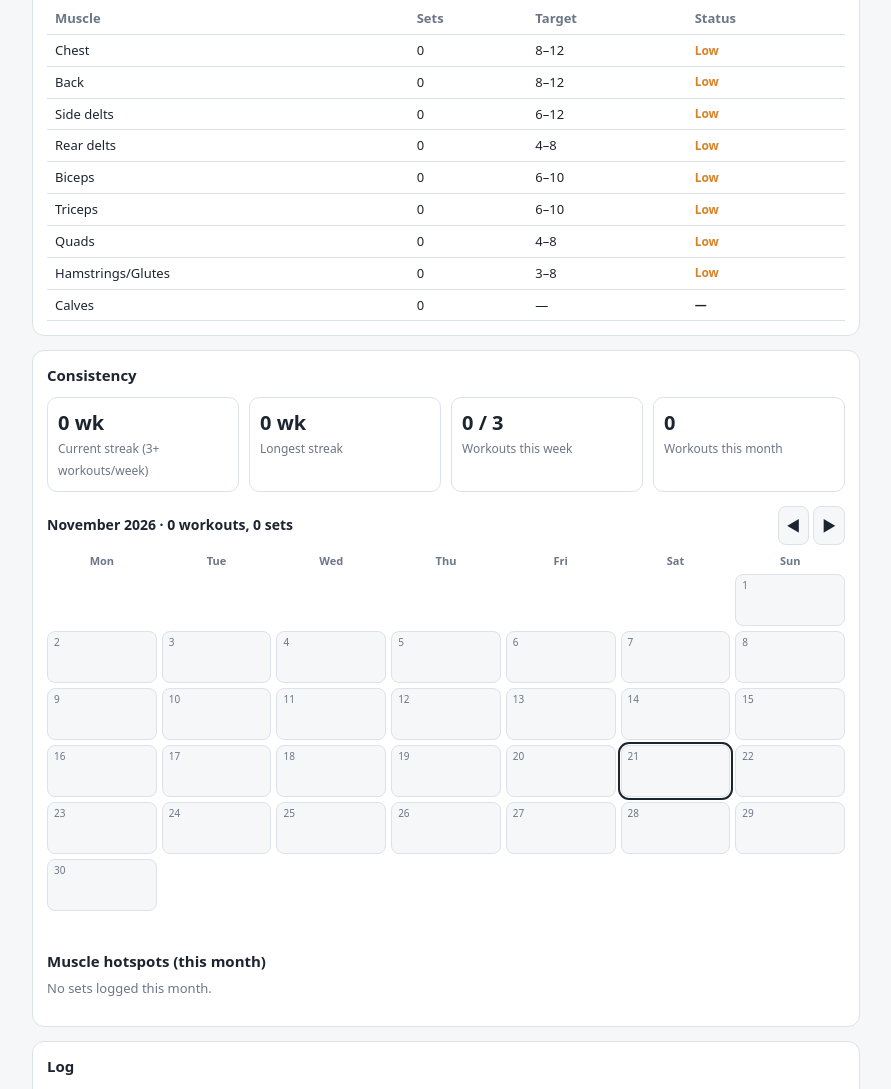
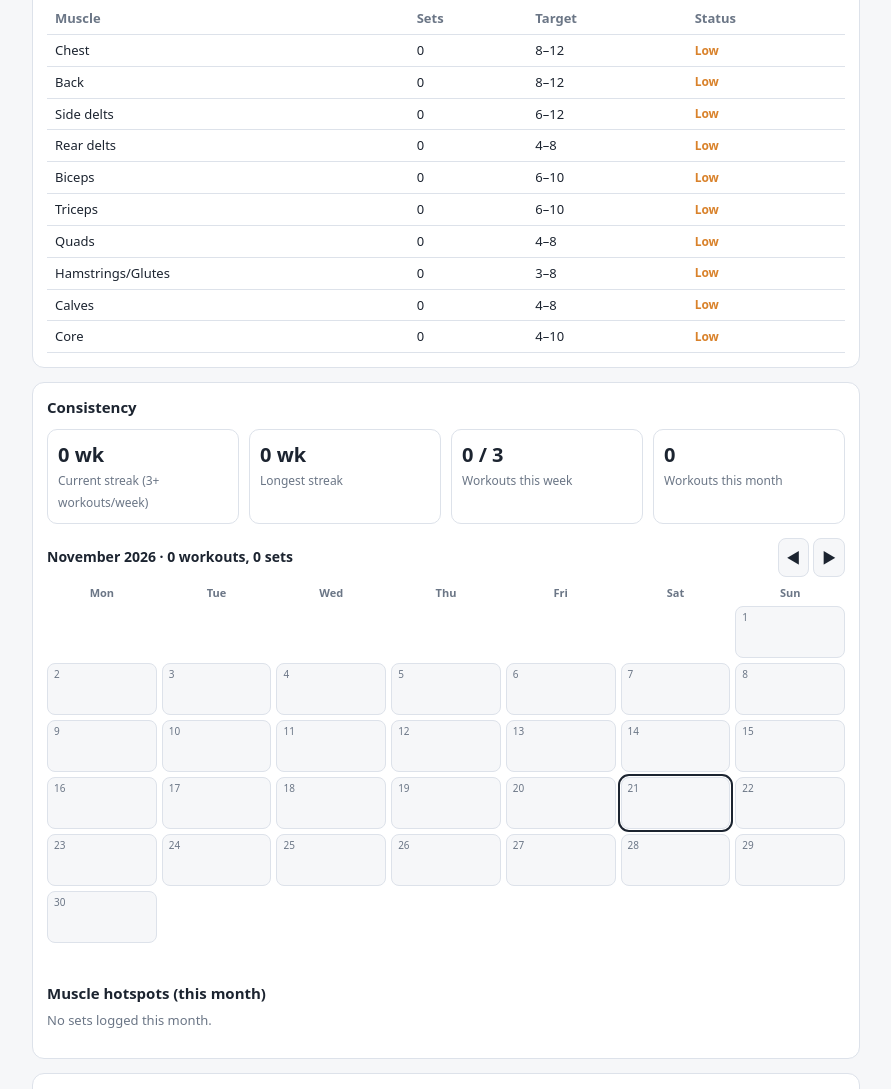
Before and after one commit to kurtzk10/fitness-tracker, a plain HTML site: page index.html in a window 1280 px wide. Shown: the part 1615-2704 px from the top of the page, without its empty margins (194-1085 px from the left). Drawn offline with Linux system fonts and the light colour scheme.

Commit message:
add: core muscle group and starter core exercises and calves weekly target

```diff
--- a/index.html
+++ b/index.html
@@ -127,8 +127,8 @@ th{color:var(--mu);font-weight:600}
 </section>
 </main>
 <script>
-const MUSCLES=["Chest","Back","Side delts","Rear delts","Biceps","Triceps","Quads","Hamstrings/Glutes","Calves"];
-const TARGET={"Chest":[8,12],"Back":[8,12],"Side delts":[6,12],"Rear delts":[4,8],"Biceps":[6,10],"Triceps":[6,10],"Quads":[4,8],"Hamstrings/Glutes":[3,8]};
+const MUSCLES=["Chest","Back","Side delts","Rear delts","Biceps","Triceps","Quads","Hamstrings/Glutes","Calves","Core"];
+const TARGET={"Chest":[8,12],"Back":[8,12],"Side delts":[6,12],"Rear delts":[4,8],"Biceps":[6,10],"Triceps":[6,10],"Quads":[4,8],"Hamstrings/Glutes":[3,8],"Calves":[4,8],"Core":[4,10]};
 const $=id=>document.getElementById(id);
 let rows=[],plan=[],lref=null,pref=null;
 const iso=d=>{const x=new Date(d);return x.getFullYear()+"-"+String(x.getMonth()+1).padStart(2,"0")+"-"+String(x.getDate()).padStart(2,"0")};
@@ -171,9 +171,9 @@ $("ex").addEventListener("keydown",e=>{
 const DAY=864e5;
 const LOADS=[6,11,16]; // dumbbell weights you own (lb); add to this list if you buy heavier ones
 // Next harder step for an exercise once it tops its range (used for bodyweight moves and at your heaviest dumbbell)
-const LADDER={"Knee push-up":"Incline push-up (step)","Incline push-up (step)":"Push-up (floor)","Push-up (floor)":"Push-up (feet elevated)","Glute bridge":"Single-leg glute bridge","Goblet squat":"Bulgarian split squat","Reverse lunge":"Bulgarian split squat","Romanian deadlift":"Single-leg Romanian deadlift"};
+const LADDER={"Knee push-up":"Incline push-up (step)","Incline push-up (step)":"Push-up (floor)","Push-up (floor)":"Push-up (feet elevated)","Glute bridge":"Single-leg glute bridge","Goblet squat":"Bulgarian split squat","Reverse lunge":"Bulgarian split squat","Romanian deadlift":"Single-leg Romanian deadlift","Dead bug":"Bicycle crunch","Bicycle crunch":"Weighted crunch"};
 // Starter exercises added to your library once (name, muscle, sets, reps, start load)
-const SEED=[["Push-up (floor)","Chest",3,"8-12","BW"],["Push-up (feet elevated)","Chest",3,"8-12","BW"],["Overhead press","Side delts",3,"10-12",11],["Reverse lunge","Quads",3,"10-12",11],["Bulgarian split squat","Quads",3,"8-12",11],["Glute bridge","Hamstrings/Glutes",3,"12-15","BW"],["Single-leg glute bridge","Hamstrings/Glutes",3,"10-12","BW"],["Single-leg Romanian deadlift","Hamstrings/Glutes",3,"10-12",11],["Prone T raise","Rear delts",2,"12-15",6]];
+const SEED=[["Push-up (floor)","Chest",3,"8-12","BW"],["Push-up (feet elevated)","Chest",3,"8-12","BW"],["Overhead press","Side delts",3,"10-12",11],["Reverse lunge","Quads",3,"10-12",11],["Bulgarian split squat","Quads",3,"8-12",11],["Glute bridge","Hamstrings/Glutes",3,"12-15","BW"],["Single-leg glute bridge","Hamstrings/Glutes",3,"10-12","BW"],["Single-leg Romanian deadlift","Hamstrings/Glutes",3,"10-12",11],["Prone T raise","Rear delts",2,"12-15",6],["Dead bug","Core",2,"8-12","BW"],["Bicycle crunch","Core",2,"12-15","BW"],["Plank","Core",2,"20-40 sec","BW"],["Weighted crunch","Core",2,"10-12",11]];
 let PGX={};
 const repRange=s=>{const m=String(s||"").match(/^\s*(\d+)\s*(?:-\s*(\d+))?\s*$/);return m?[+m[1],+(m[2]||m[1])]:null};
 function progress(){
@@ -383,7 +383,7 @@ $("csv").onclick=()=>{
   const a=document.createElement("a");a.href=URL.createObjectURL(new Blob([L.join("\n")],{type:"text/csv"}));a.download="fitness-log.csv";a.click();
 };
 rows=LS("fbt.rows")||[];plan=LS("fbt.plan")||[];
-if(!LS("fbt.seed1")){const have=new Set(names().map(n=>n.toLowerCase()));SEED.forEach(([exercise,muscle,sets,reps,load])=>{if(!have.has(exercise.toLowerCase()))plan.push({new:1,exercise,muscle,sets,reps,load})});SV("fbt.seed1",1);persist()}
+if(!LS("fbt.seed2")){const have=new Set(names().map(n=>n.toLowerCase()));SEED.forEach(([exercise,muscle,sets,reps,load])=>{if(!have.has(exercise.toLowerCase()))plan.push({new:1,exercise,muscle,sets,reps,load})});SV("fbt.seed2",1);persist()}
 render();sync();
 addEventListener("online",()=>sync());
 document.addEventListener("visibilitychange",()=>{if(!document.hidden)sync()});
```
